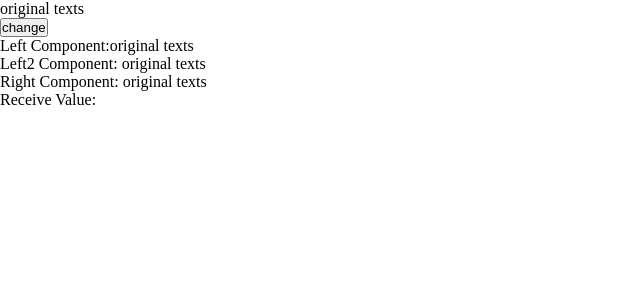
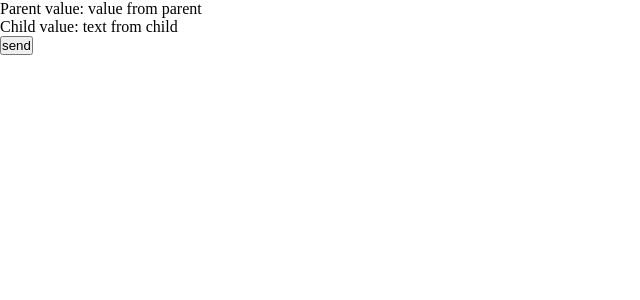
Before and after one commit to CooCoders/Co-Learning, a Vue app in the folder Vite+Vue3/vvue-demo1/: page / in a window 1280 px wide. Shown: the top 300 px of the page, without its empty margins (0-640 px from the left). Built offline with nearby package versions, Linux system fonts and the light colour scheme.

Commit message:
review passing value

```diff
--- a/Vite+Vue3/vvue-demo1/src/App.vue
+++ b/Vite+Vue3/vvue-demo1/src/App.vue
@@ -12,9 +12,10 @@ import LifeCycleVue from './components/LifeCycle.vue'
 import WatcherVue from './components/Watcher.vue'
 import RootVue from './components/props/Root.vue'
 // import ParentVue from './components/review/Parent.vue'
-import ParentVue from './components/fallthrough-attrs/Parent.vue'
+// import ParentVue from './components/fallthrough-attrs/Parent.vue'
 // import DemoVue from './components/slots/Demo.vue'
 import DemoVue from './components/inject-value/Demo.vue'
+import ParentVue from './components/review/Parent.vue'
 </script>
 
 <template>
@@ -31,7 +32,8 @@ import DemoVue from './components/inject-value/Demo.vue'
     <!-- <GC></GC> -->
     <!-- <RootVue></RootVue> -->
     <!-- <ParentVue></ParentVue> -->
-    <DemoVue></DemoVue>
+    <!-- <DemoVue></DemoVue> -->
+    <ParentVue></ParentVue>
   </div>
 </template>
 
--- a/Vite+Vue3/vvue-demo1/src/components/review/Child1.vue
+++ b/Vite+Vue3/vvue-demo1/src/components/review/Child1.vue
@@ -1,26 +1,17 @@
+<!-- 父子组件传值 -->
 <template>
   <div>
-    <div class="container">
-      <p>Child value:</p>
-      <button @click="send">send</button>
-    </div>
+    <p>Child value: {{ text }}</p>
+    <button @click="send">send</button>
   </div>
 </template>
 
 <script setup>
-import { ref, reactive, onMounted } from 'vue'
-
-const val = ref('value from child')
-const emit = defineEmits(['update:sendVal'])
-
+import { ref, reactive } from 'vue'
+const emit = defineEmits(['sendData'])
+const text = ref('text from child')
 const send = () => {
-  emit('update:sendVal', val.value)
+  emit('sendData', text)
 }
 </script>
-<style scoped>
-.container {
-  height: 200px;
-  width: 200px;
-  border: 1px solid black;
-}
-</style>
+<style scoped></style>
--- a/Vite+Vue3/vvue-demo1/src/components/review/Parent.vue
+++ b/Vite+Vue3/vvue-demo1/src/components/review/Parent.vue
@@ -1,20 +1,19 @@
-<!-- 子组件->父组件传值 -->
+<!-- 子组件 - 父组件传值 -->
 <template>
-  <div class="inside">
-    <p>Parent value: {{ chVal }}</p>
-    <Child1Vue v-model:sendVal="chVal"></Child1Vue>
+  <div>
+    <p>Parent value: {{ text }}</p>
+    <Child1Vue @sendData="recData"></Child1Vue>
   </div>
 </template>
 
 <script setup>
-import { ref, reactive, onMounted } from 'vue'
+import { ref, reactive } from 'vue'
 import Child1Vue from './Child1.vue'
-const chVal = ref('some original value')
+
+const text = ref('value from parent')
+
+const recData = (msg) => {
+  text.value = msg.value
+}
 </script>
-<style scoped>
-.inside {
-  height: 300px;
-  width: 300px;
-  border: 1px solid black;
-}
-</style>
+<style scoped></style>
```
